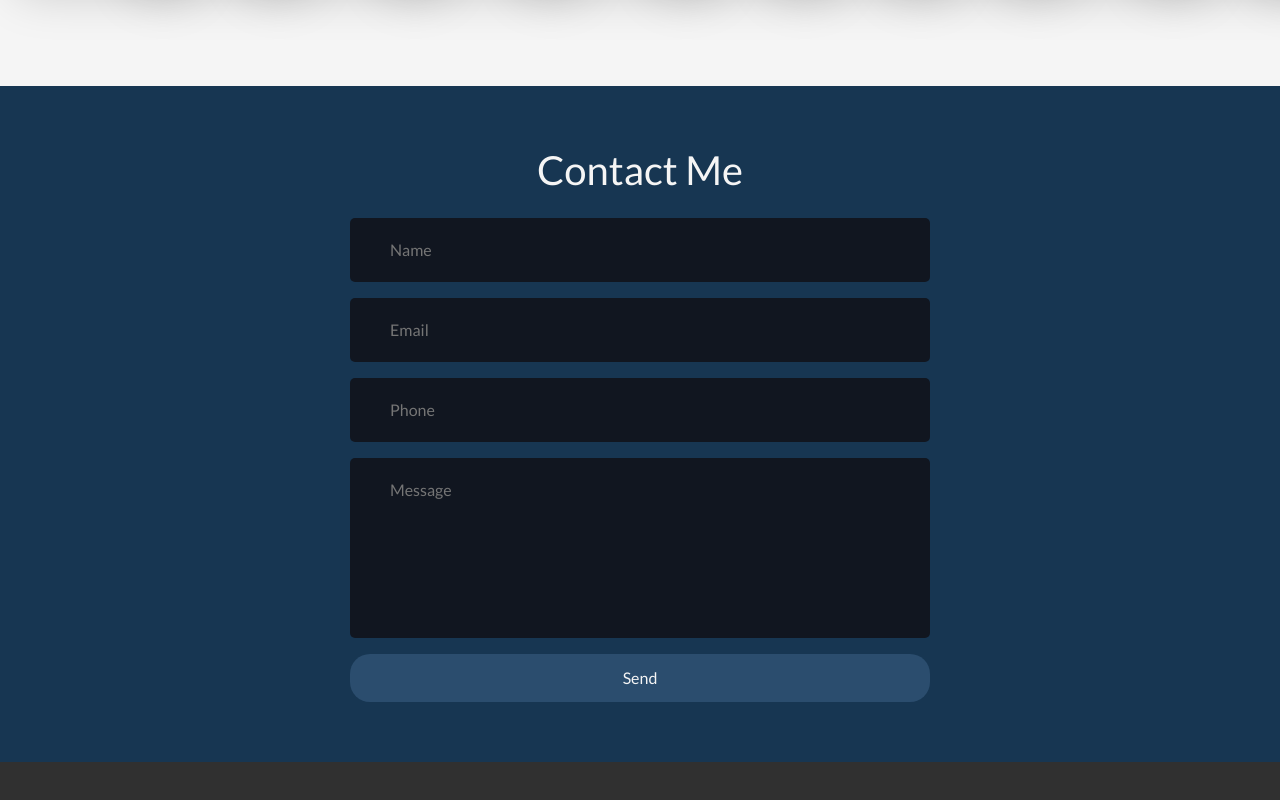
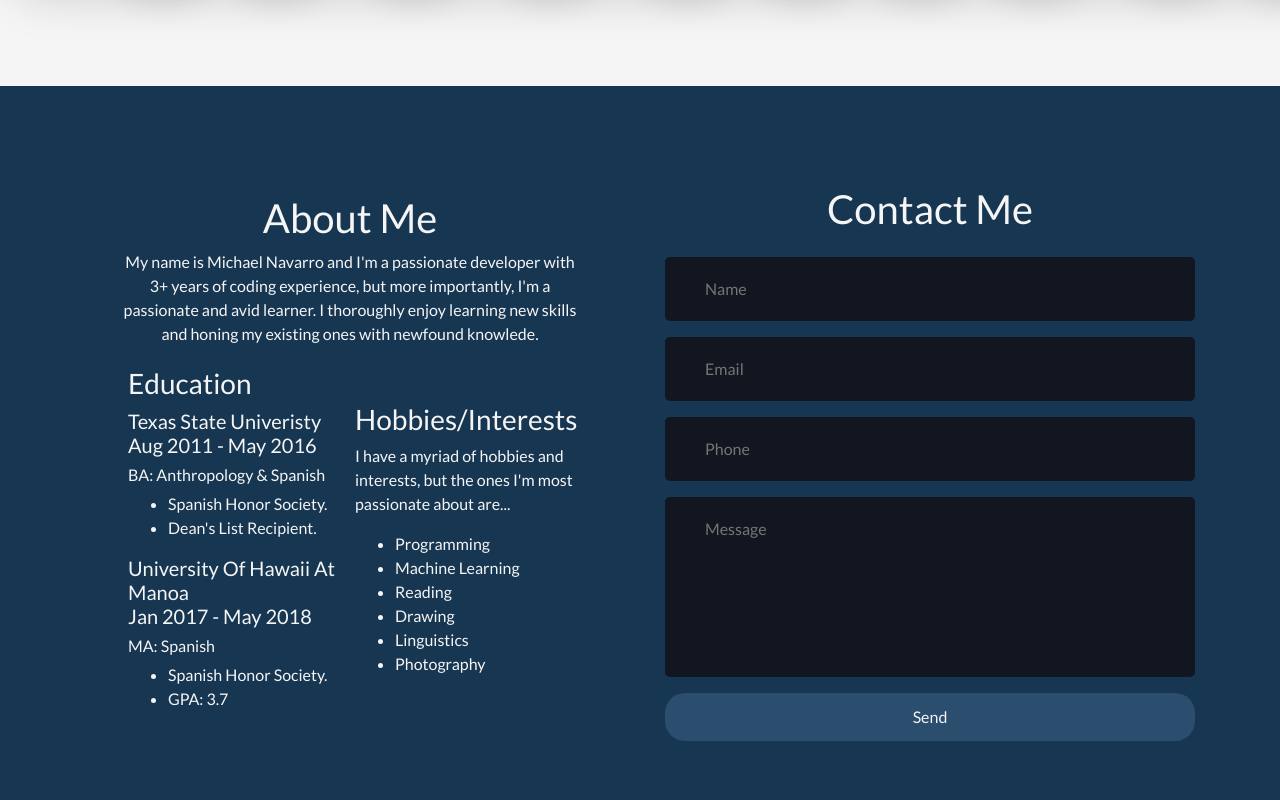
Before and after one commit to angelo93/portfolio-v2, a plain HTML site: page index.html in a window 1280 px wide. Shown: the part 2372-3172 px from the top of the page. Before the commit the page ends 3134 px from the top, so only its background shows below. Drawn offline with Linux system fonts and the light colour scheme.

Commit message:
Add about me section

```diff
--- a/css/fixed.css
+++ b/css/fixed.css
@@ -11,9 +11,9 @@
 }
 
 /*--- Fix for Fixed Navbar jumping on scroll --*/
-.fixed-top {
+/* .fixed-top {
   -webkit-backface-visibility: hidden;
-}
+} */
 
 /*--- Fixed Landing Page Section --*/
 .landing {
--- a/css/style.css
+++ b/css/style.css
@@ -319,6 +319,12 @@ body {
 /*---- End Tech Stack Section ----*/
 
 /*---- Start Contact Section ----*/
+.about-card {
+  padding: 5px;
+  text-align: start;
+  height: 100%;
+  min-height: 100%;
+}
 
 #contact {
   background: rgb(23, 54, 82);
--- a/index.html
+++ b/index.html
@@ -328,9 +328,72 @@
 
 	<!-- Start Contact Section -->
 	<section id="contact" class="offset">
+		<div class="d-md-flex h-md-100 align-items-center">
+
+			<!-- First Half -->
+
+			<div class="col-md-6 p-0 h-md-100">
+				<div class="d-md-flex align-items-center h-100 p-5 text-center justify-content-center">
 					<div class="container">
+						<h1>About Me</h1>
+						<p>My name is Michael Navarro and I'm a passionate developer with 3+ years of coding
+							experience, but more importantly, I'm a passionate and avid learner. I thoroughly enjoy
+							learning new skills and honing my existing ones with newfound knowlede.</p>
+
+						<div class="d-md-flex h-md-100 align-items-center">
+
+							<!-- First Half -->
+
+							<div class="col-md-6 p-0 h-md-100">
+								<div class="d-md-flex h-100">
+									<div class="about-card">
+										<h3>Education</h3>
+										<h5>Texas State Univeristy <br> Aug 2011 - May 2016</h5>
+										<h6>BA: Anthropology & Spanish</h6>
+										<ul>
+											<li>Spanish Honor Society.</li>
+											<li>Dean's List Recipient.</li>
+										</ul>
+										<h5>University Of Hawaii At Manoa <br> Jan 2017 - May 2018</h5>
+										<h6>MA: Spanish</h6>
+										<ul>
+											<li>Spanish Honor Society.</li>
+											<li>GPA: 3.7</li>
+										</ul>
+									</div>
+								</div>
+							</div>
+
+							<!-- Second Half -->
+
+							<div class="col-md-6 p-0 h-md-100 ">
+								<div class="d-md-flex h-100">
+									<div class="about-card">
+										<h3>Hobbies/Interests</h3>
+										<p>I have a myriad of hobbies and interests, but the ones I'm most passionate
+											about are...</p>
+										<ul>
+											<li>Programming</li>
+											<li>Machine Learning</li>
+											<li>Reading</li>
+											<li>Drawing</li>
+											<li>Linguistics</li>
+											<li>Photography</li>
+										</ul>
+									</div>
+								</div>
+							</div>
+						</div>
+					</div>
+				</div>
+			</div>
+
+			<!-- Second Half -->
+
+			<div class="col-md-6 p-0 h-md-100">
+				<div class="d-md-flex align-items-center h-md-100 justify-content-center">
+					<div class="container-fluid">
 						<h1>Contact Me</h1>
-		</div>
 						<form class="contact-form" action="https://formspree.io/liberta9365@gmail.com" method="POST">
 							<input type="text" name="name" class="contact-form-text" placeholder="Name">
 							<input type="email" name="email" class="contact-form-text" placeholder="Email">
@@ -340,6 +403,10 @@
 								<input type="submit" class="contact-form-btn" value="Send">
 							</div>
 						</form>
+					</div>
+				</div>
+			</div>
+		</div>
 	</section>
 	<!-- End Contact Section -->
 
```
Lines whose indentation alone changed are shown as unchanged.
